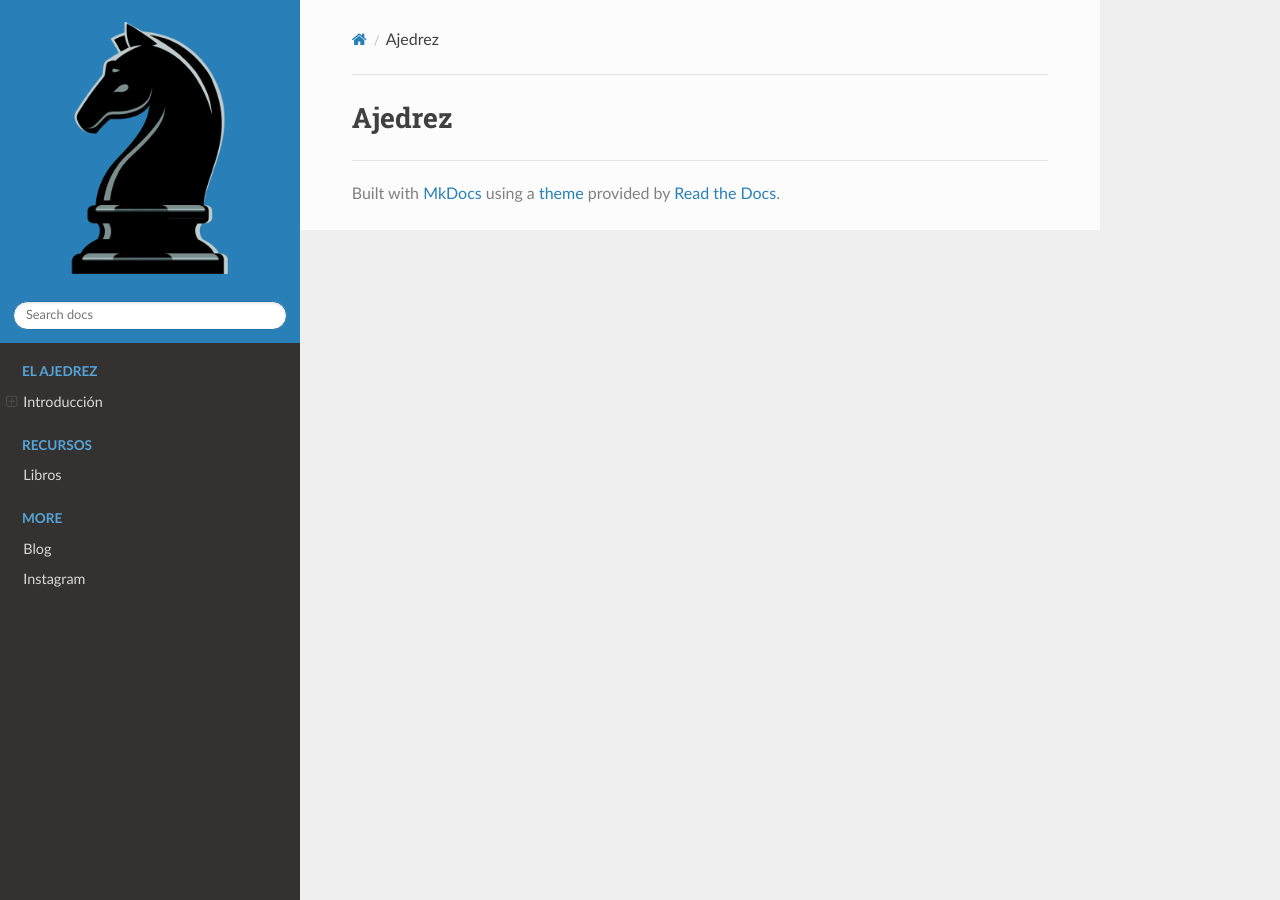
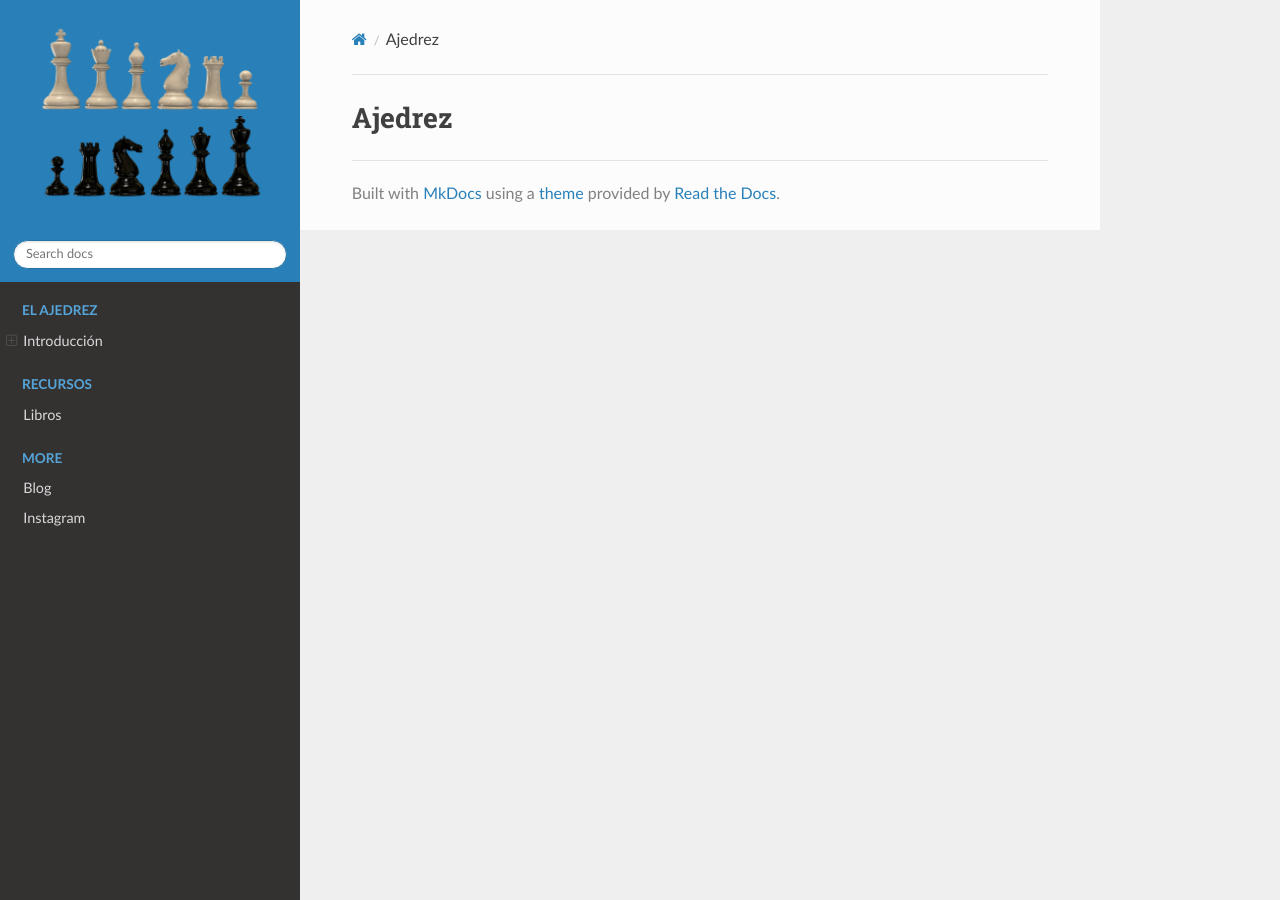
Before and after one commit to ebenimeli/ajedrez, an MkDocs documentation site: the page built from docs/index.md, in a window 1280 px wide. Built offline with MkDocs 1.6.1, drawn with Linux system fonts in a browser that asks for light colours; nearby versions of some CDN libraries.

Commit message:
New chess images for menu

```diff
--- a/mkdocs.yml
+++ b/mkdocs.yml
@@ -19,7 +19,7 @@ theme:
     font:
         text: Roboto
         code: Roboto Mono
-    logo: 'images/caballo_ajedrez.png'
+    logo: 'images/chess_bw.png'
     features:
       - content.code.annotate
 plugins:
```
Also changed, not shown: docs/images/chess_ai.jpg (added), docs/images/chess_bw.png (added).
